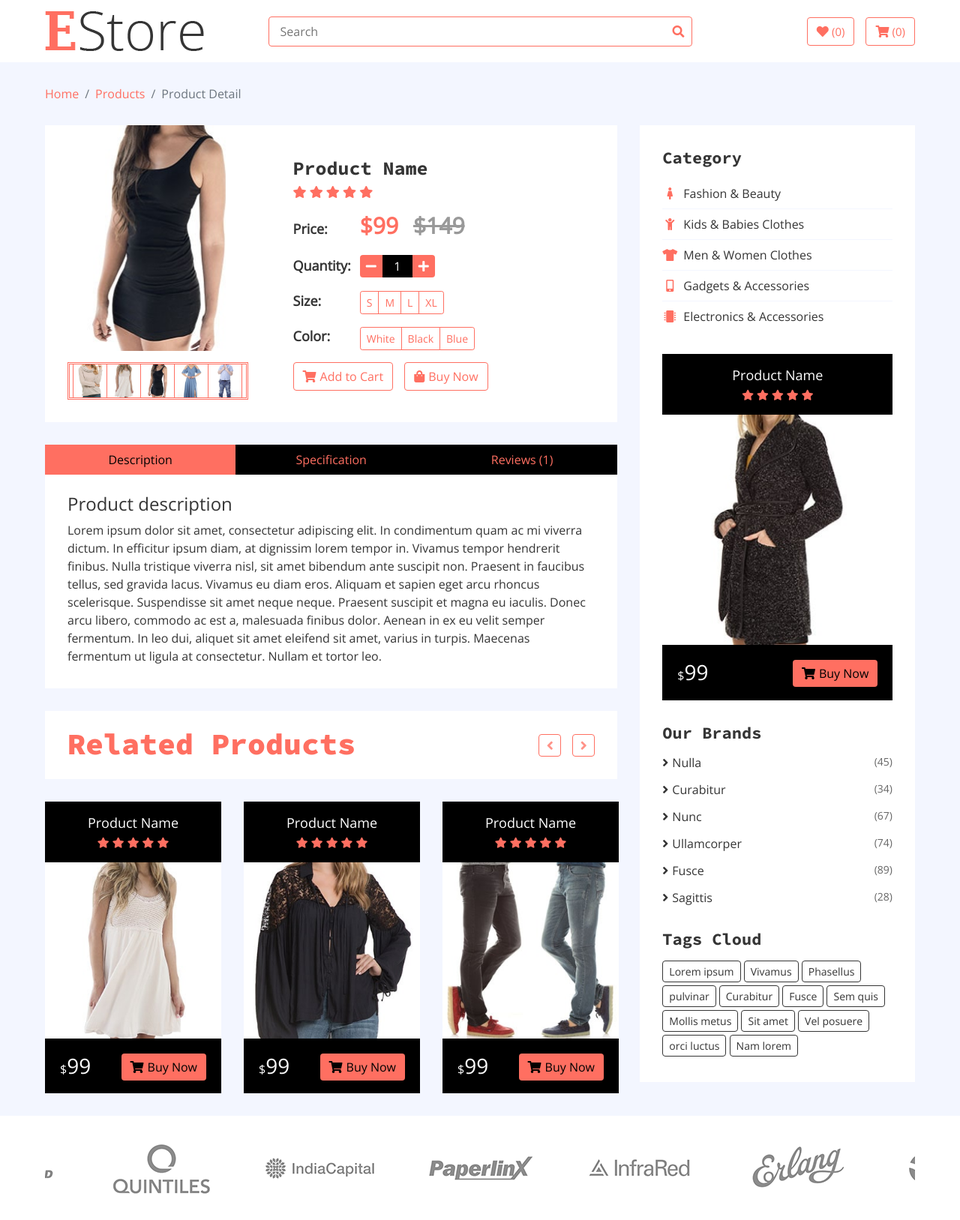
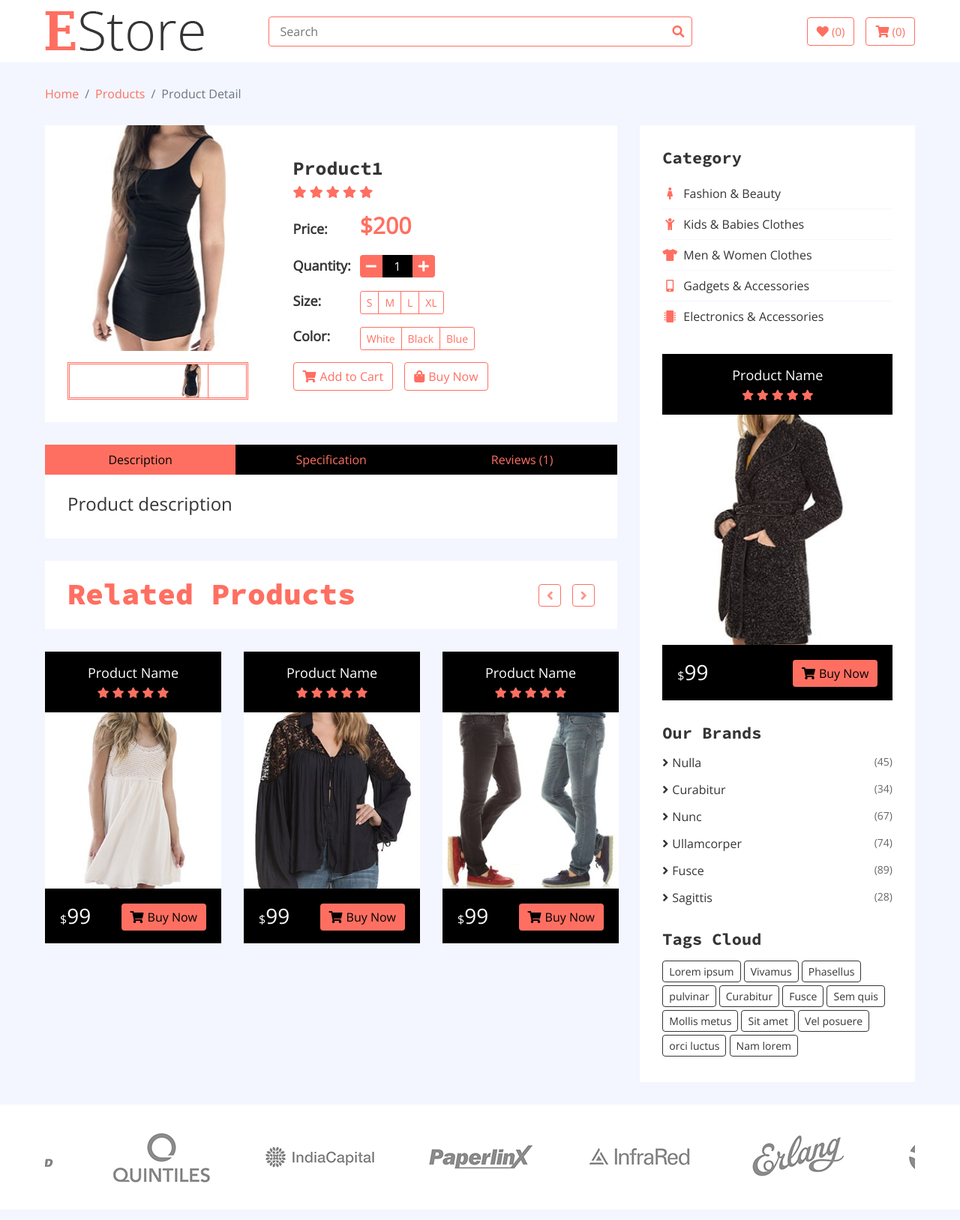
Before and after one commit to kripaz777/ecomm_3pm, a Django app: a page that uses templates/product-detail.html in a window 1280 px wide. Shown: the part 64-1691 px from the top of the page at 75% size. Run offline with Django 4.2, Linux system fonts and the light colour scheme; data comes from the database, SQL or seed files in the repository; some libraries are stand-ins or nearby versions.

Commit message:
detail page

```diff
--- a/templates/product-detail.html
+++ b/templates/product-detail.html
@@ -18,30 +18,24 @@
         <div class="product-detail">
             <div class="container-fluid">
                 <div class="row">
+                    {% for detail in detail_products %}
                     <div class="col-lg-8">
                         <div class="product-detail-top">
                             <div class="row align-items-center">
                                 <div class="col-md-5">
                                     <div class="product-slider-single normal-slider">
-                                        <img src="img/product-1.jpg" alt="Product Image">
-                                        <img src="img/product-3.jpg" alt="Product Image">
-                                        <img src="img/product-5.jpg" alt="Product Image">
-                                        <img src="img/product-7.jpg" alt="Product Image">
-                                        <img src="img/product-9.jpg" alt="Product Image">
-                                        <img src="img/product-10.jpg" alt="Product Image">
+                                        <img src="{{detail.image.url}}" alt="Product Image">
+
                                     </div>
                                     <div class="product-slider-single-nav normal-slider">
-                                        <div class="slider-nav-img"><img src="img/product-1.jpg" alt="Product Image"></div>
-                                        <div class="slider-nav-img"><img src="img/product-3.jpg" alt="Product Image"></div>
-                                        <div class="slider-nav-img"><img src="img/product-5.jpg" alt="Product Image"></div>
-                                        <div class="slider-nav-img"><img src="img/product-7.jpg" alt="Product Image"></div>
-                                        <div class="slider-nav-img"><img src="img/product-9.jpg" alt="Product Image"></div>
-                                        <div class="slider-nav-img"><img src="img/product-10.jpg" alt="Product Image"></div>
+
+                                        <div class="slider-nav-img"><img src="{{detail.image.url}}" alt="Product Image"></div>
+
                                     </div>
                                 </div>
                                 <div class="col-md-7">
                                     <div class="product-content">
-                                        <div class="title"><h2>Product Name</h2></div>
+                                        <div class="title"><h2>{{detail.name}}</h2></div>
                                         <div class="ratting">
                                             <i class="fa fa-star"></i>
                                             <i class="fa fa-star"></i>
@@ -51,7 +45,11 @@
                                         </div>
                                         <div class="price">
                                             <h4>Price:</h4>
-                                            <p>$99 <span>$149</span></p>
+                                            {% if detail.discounted_price > 0 %}
+                                            <p>${{detail.discounted_price}} <span>${{detail.price}}</span></p>
+                                            {% else %}
+                                            <p>${{detail.price}}</p>
+                                            {% endif %}
                                         </div>
                                         <div class="quantity">
                                             <h4>Quantity:</h4>
@@ -105,17 +103,13 @@
                                     <div id="description" class="container tab-pane active">
                                         <h4>Product description</h4>
                                         <p>
-                                            Lorem ipsum dolor sit amet, consectetur adipiscing elit. In condimentum quam ac mi viverra dictum. In efficitur ipsum diam, at dignissim lorem tempor in. Vivamus tempor hendrerit finibus. Nulla tristique viverra nisl, sit amet bibendum ante suscipit non. Praesent in faucibus tellus, sed gravida lacus. Vivamus eu diam eros. Aliquam et sapien eget arcu rhoncus scelerisque. Suspendisse sit amet neque neque. Praesent suscipit et magna eu iaculis. Donec arcu libero, commodo ac est a, malesuada finibus dolor. Aenean in ex eu velit semper fermentum. In leo dui, aliquet sit amet eleifend sit amet, varius in turpis. Maecenas fermentum ut ligula at consectetur. Nullam et tortor leo.
+                                            {{detail.description}}
                                         </p>
                                     </div>
                                     <div id="specification" class="container tab-pane fade">
                                         <h4>Product specification</h4>
                                         <ul>
-                                            <li>Lorem ipsum dolor sit amet</li>
-                                            <li>Lorem ipsum dolor sit amet</li>
-                                            <li>Lorem ipsum dolor sit amet</li>
-                                            <li>Lorem ipsum dolor sit amet</li>
-                                            <li>Lorem ipsum dolor sit amet</li>
+                                            {{detail.specification}}
                                         </ul>
                                     </div>
                                     <div id="reviews" class="container tab-pane fade">
@@ -310,6 +304,7 @@
                             </div>
                         </div>
                     </div>
+                    {% endfor %}
 
                     <!-- Side Bar Start -->
                     <div class="col-lg-4 sidebar">
```
